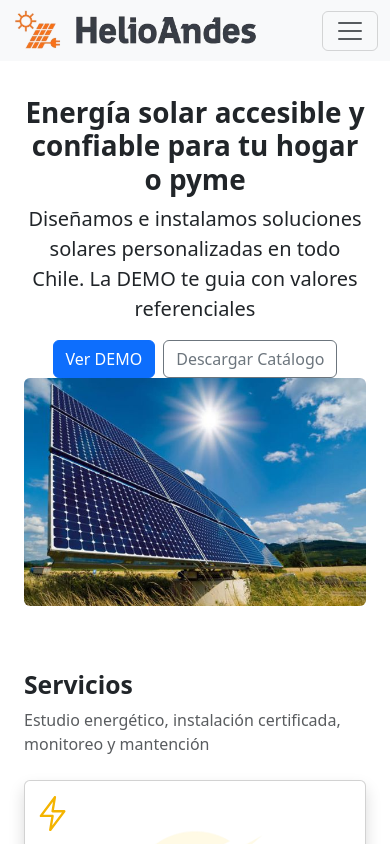
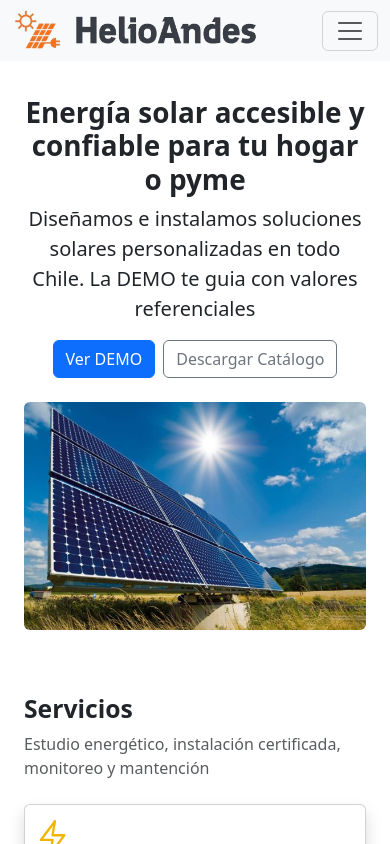
Before and after one commit to MarGuerra-ux/HelioAndes_EA2, a React (Create React App) app: page / in a window 390 px wide. Shown: the top 844 px of the page. Built offline with nearby package versions, Linux system fonts and the light colour scheme.

Commit message:
Modificacion imagen modo celular

```diff
--- a/src/components/Hero.js
+++ b/src/components/Hero.js
@@ -20,7 +20,7 @@ function Hero() {
               Descargar Catálogo
             </a>
           </div>
-            <div className="col-12 col-md-6 text-center">
+            <div className="col-12 col-md-6 text-center mt-4 mt-md-0">
               <img src={Imagen} alt="Sistema solar HelioAndes" className="img-fluid rounded" />
             </div>
         </div>
```
